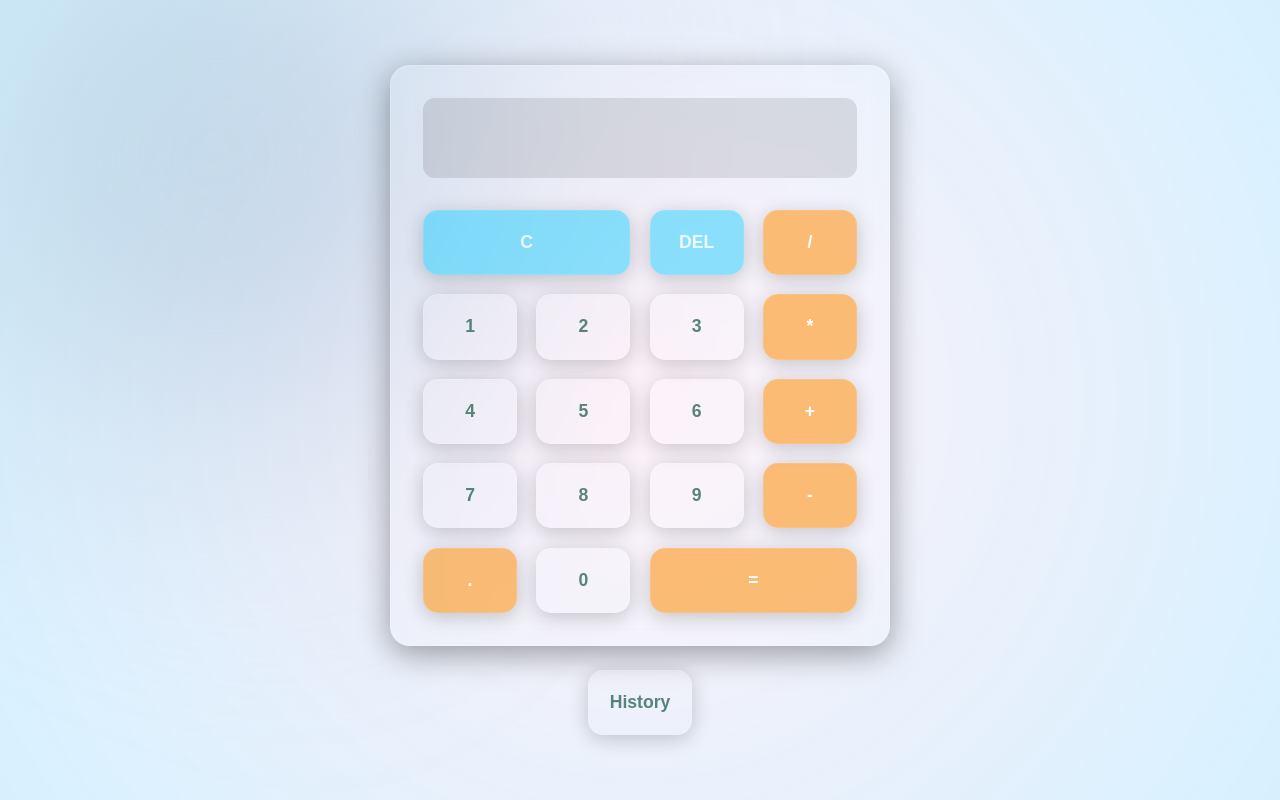
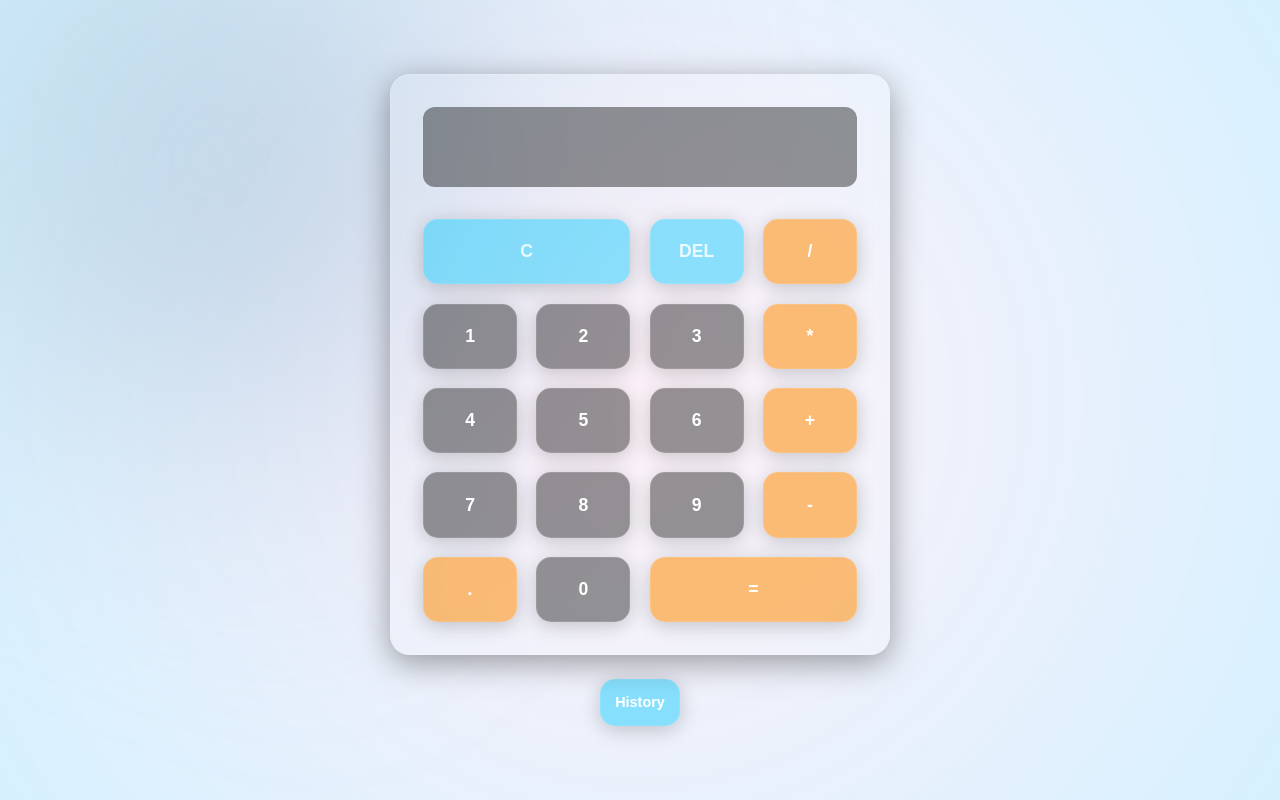
Before and after one commit to Ashish7Mishra/Project-Calculator, a plain HTML site: page index.html in a window 1280 px wide. Shown: the top 800 px of the page. Drawn offline with Linux system fonts and the light colour scheme.

Commit message:
handling expression efficiently

```diff
--- a/script.js
+++ b/script.js
@@ -9,7 +9,7 @@ const historyList = document.getElementById("history-list");
 const clearHistoryBtn = document.getElementById("clear-history-btn");
 const closeHistoryBtn = document.getElementById("close-history-btn");
 
-const copyBtn = document.getElementById("copy-btn"); // --- NEW: Get the copy button
+const copyBtn = document.getElementById("copy-btn");
 
 
 function loadHistory() {
@@ -66,13 +66,15 @@ function appendValue(value) {
 }
 
 function isValidExpression(expr) {
-    return /^[\d+\-*/. ()]+$/.test(expr) && !(/[\+\-*/]{2,}/.test(expr));
+    return /^\d+(\.\d+)?([+\-*/]\d+(\.\d+)?)+$/.test(expr);
 }
+
+
 
 function calculate() {
     const expr = inputTxt.value;
     if (!expr || !isValidExpression(expr)) {
-        inputTxt.value = "Error";
+        inputTxt.value = "";
         toggleCopyButtonVisibility();
         return;
     }
@@ -80,9 +82,10 @@ function calculate() {
         const result = eval(expr);
         if (typeof result === "number" && isFinite(result)) {
             inputTxt.value = result;
-            addToHistory(expr, result);
+                addToHistory(expr, result);
+
         } else {
-            inputTxt.value = "Error";
+            inputTxt.value = "";
         }
     } catch {
         inputTxt.value = "Error";
--- a/style.css
+++ b/style.css
@@ -99,9 +99,9 @@ body {
   padding: 10px 20px;
   border: none;
   border-radius: 12px;
-  background-color: rgb(0 0 0 / 10%);
+  background: rgba(4, 4, 4, 0.412);
   font-size: 2.5rem;
-  color: #0c4f3ead;
+  color: #f8faf9da;
   text-align: right;
   font-weight: 300;
 }
@@ -117,14 +117,14 @@ body {
 }
 
 button {
-  color: #0c4f3ead;
+  color: white;
   padding: 1.2em;
   font-weight: 500;
   border-radius: 15px;
   cursor: pointer;
   font-size: 1.1rem;
   border: 1px solid rgba(255, 255, 255, 0.1);
-  background: rgba(255, 255, 255, 0.05);
+  background: rgba(4, 4, 4, 0.412);
   box-shadow: 0 4px 20px rgba(0, 0, 0, 0.2);
   transition: all 0.2s ease-in-out;
   font-weight: bold;
@@ -221,6 +221,27 @@ button:hover {
   color: #fff;
   transition: background-color 0.2s ease;
 }
+
+#history-btn{
+  color: white;
+  padding: 1em;
+  font-weight: bold;
+  border-radius: 15px;
+  cursor: pointer;
+  font-size: 0.9rem;
+  border: 1px solid rgba(255, 255, 255, 0.1);
+  background-color: #00c8ff70;
+  box-shadow: 0 4px 20px rgba(0, 0, 0, 0.2);
+  transition: all 0.2s ease-in-out;
+  font-weight: bold;
+}
+
+#history-btn:hover {
+  background-color: #00c8ffbd;
+  transform: translateY(-3px);
+  color: #0c4f3ed9;
+}
+
 
 #clear-history-btn:hover,
 #close-history-btn:hover {
@@ -319,7 +340,7 @@ button:hover {
   background: transparent;
   border: none;
   box-shadow: none;
-  color: #0c4f3e4a;
+  color: #ffffff67;
   font-size: 1.1rem;
   cursor: pointer;
   padding: 5px;
@@ -336,6 +357,6 @@ button:hover {
 #copy-btn:hover {
   background: transparent;
   transform: translateY(-50%) scale(1.1);
-  color: #0c4f3eb0;
+  color: #48cce9b0;
   opacity: 1;
 }
```
